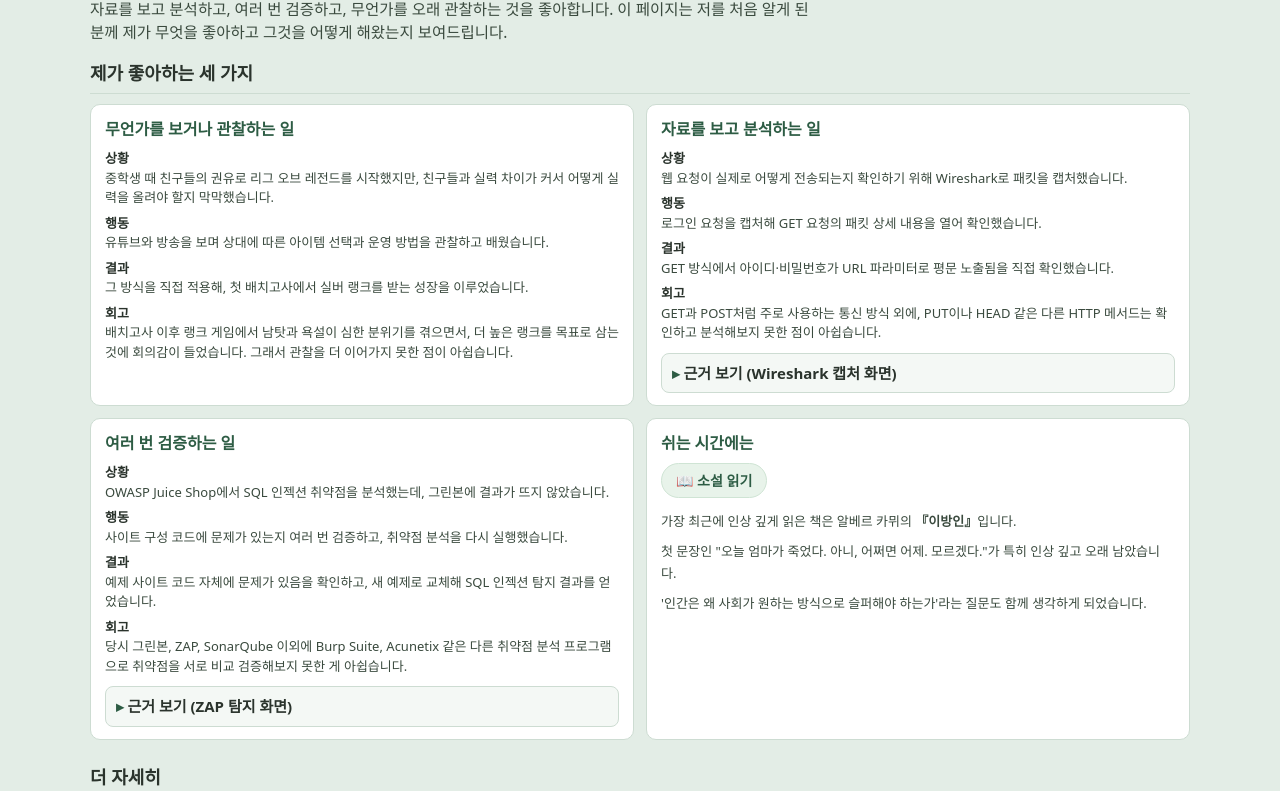
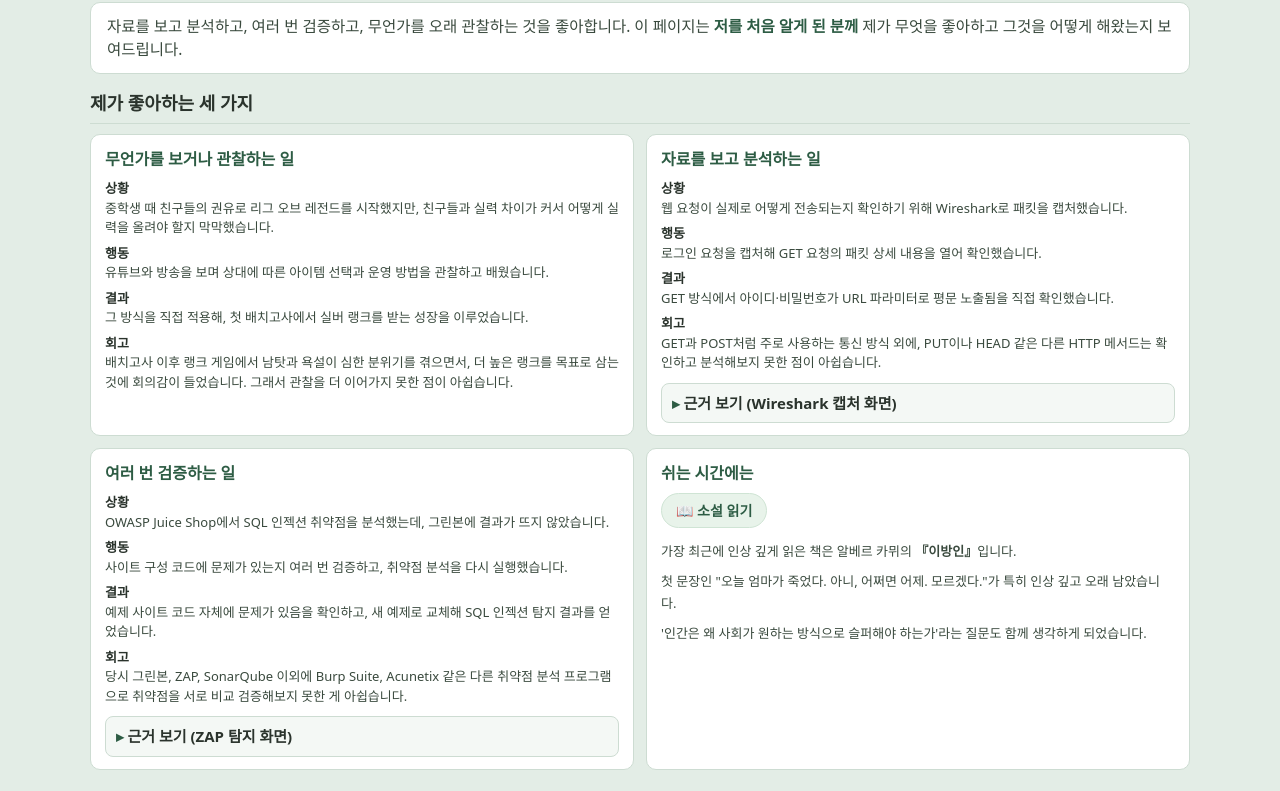
Before and after one commit to ILB72/one-page-intro, a plain HTML site: page index.html in a window 1280 px wide. Shown: the part 92-883 px from the top of the page. Drawn offline with Linux system fonts and the light colour scheme.

Commit message:
index h1부분 수정

```diff
--- a/index.html
+++ b/index.html
@@ -50,7 +50,25 @@
     .lede {
       font-size: 15.5px;
       color: var(--text-dim);
-      max-width: 720px;
+      max-width: 100%;
+    }
+
+    /* 헤더 소개 박스 */
+    .lede-box {
+      background: var(--surface);
+      border: 1px solid var(--border);
+      border-radius: 10px;
+      padding: 12px 16px;
+      margin-top: 12px;
+    }
+
+    .lede-box .lede {
+      margin: 0;
+    }
+
+    .target {
+      font-weight: 700;
+      color: var(--accent);
     }
 
     section { margin-bottom: 24px; }
@@ -129,7 +147,6 @@
       font-weight: 600;
     }
 
-    /* 취미 본문 가독성 개선 */
     .hobby-text {
       margin-top: 12px;
       font-size: 13px;
@@ -192,10 +209,12 @@
       <header>
         <p class="eyebrow">About Me</p>
         <h1>김민석입니다.</h1>
-        <p class="lede">
-          자료를 보고 분석하고, 여러 번 검증하고, 무언가를 오래 관찰하는 것을 좋아합니다.
-          이 페이지는 저를 처음 알게 된 분께 제가 무엇을 좋아하고 그것을 어떻게 해왔는지 보여드립니다.
-        </p>
+        <div class="lede-box">
+          <p class="lede">
+            자료를 보고 분석하고, 여러 번 검증하고, 무언가를 오래 관찰하는 것을 좋아합니다.
+            이 페이지는 <span class="target">저를 처음 알게 된 분께</span> 제가 무엇을 좋아하고 그것을 어떻게 해왔는지 보여드립니다.
+          </p>
+        </div>
       </header>
 
       <section aria-labelledby="likes-title">
@@ -255,7 +274,7 @@
             </details>
           </article>
 
-          <!-- 취미 (가독성 개선) -->
+          <!-- 취미 -->
           <article class="card">
             <h3>쉬는 시간에는</h3>
             <p class="hobby">📖 소설 읽기</p>
```
